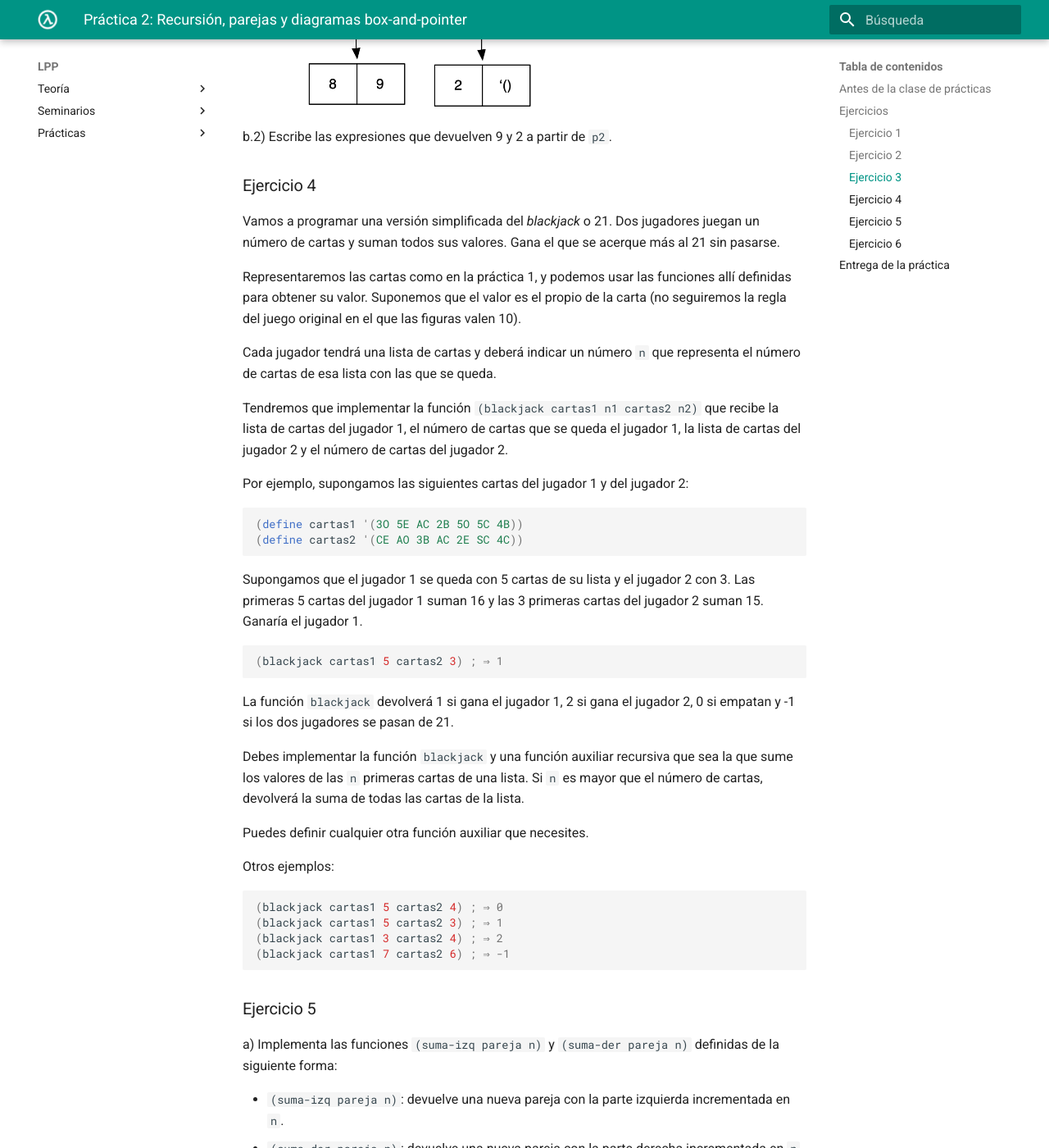
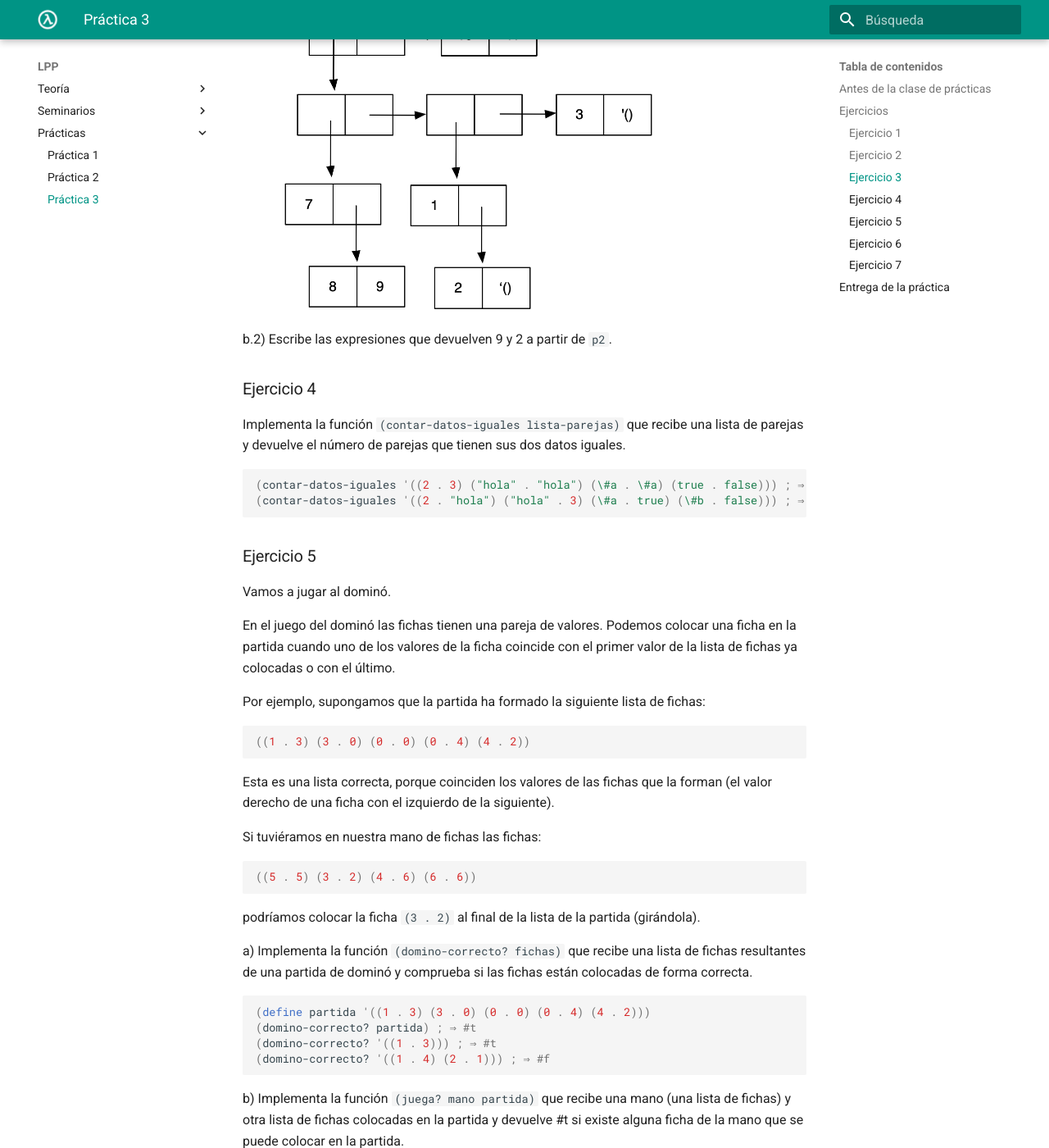
Before and after one commit to domingogallardo/apuntes-lpp, an MkDocs documentation site: the page built from docs/practicas/practica03/practica03.md, in a window 1280 px wide and 1400 px high, scrolled down 4774 px. Shown: the whole window at 82% size. Built offline with MkDocs 1.6.1 and Material for MkDocs 9.7.7, drawn with Linux system fonts in a browser that asks for light colours; some of the changed text lies outside the part shown.

Commit message:
Semana 3

````diff
--- a/docs/practicas/practica03/practica03.md
+++ b/docs/practicas/practica03/practica03.md
@@ -1,5 +1,5 @@
 
-# Práctica 2: Recursión, parejas y diagramas box-and-pointer
+# Práctica 3: Recursión, parejas y diagramas box-and-pointer
 
 ## Antes de la clase de prácticas ##
 
@@ -33,12 +33,14 @@ El siguiente programa muestra un ejemplo del uso de esta función:
 
 ```racket
 #lang racket
+(require rackunit)
 (require "lpp.rkt")
 
 (caja-puntero '(1 . 2))
-(caja-puntero '(1 . (2 . (3 . 4))))
-(caja-puntero '(1 2 3))
+(caja-puntero (cons 1 (cons 2 (cons 3 4))))
+(caja-puntero (list 1 2 3))
 (caja-puntero '((1 2) . 2))
+(caja-puntero '(1 (2 3) 4))
 ```
 
 La siguiente imagen muestra la ejecución del programa en el DrRacket.
@@ -169,7 +171,8 @@ caso contrario. Suponemos listas de 1 o más elementos.
 
 a.1) Dado el siguiente _box & pointer_, escribe la expresión en Scheme
 que define `p1` usando el mínimo número de llamadas a `list` y
-`cons`. No debes utilizar expresiones con `quote`.
+`cons`. No debes utilizar expresiones con `quote`. Puedes usar la
+función gráfica `caja-puntero` para comprobar si tu solución es correcta.
 
 <img src="imagenes/box-and-pointer.png" width="400px"/>
 
@@ -184,60 +187,67 @@ b.2) Escribe las expresiones que devuelven 9 y 2 a partir de `p2`.
 
 ### Ejercicio 4 ###
 
-Vamos a programar una versión simplificada del _blackjack_
-o 21. Dos jugadores juegan un número de cartas y suman todos sus
-valores. Gana el que se acerque más al 21 sin pasarse.
+Implementa la función `(contar-datos-iguales lista-parejas)` que recibe una lista de parejas
+y devuelve el número de parejas que tienen sus dos datos iguales.
 
-Representaremos las cartas como en la práctica 1, y podemos usar las
-funciones allí definidas para obtener su valor. Suponemos que el valor
-es el propio de la carta (no seguiremos la regla del juego original en
-el que las figuras valen 10).
-
-Cada jugador tendrá una lista de cartas y deberá indicar un número `n`
-que representa el número de cartas de esa lista con las que se queda.
-
-Tendremos que implementar la función `(blackjack cartas1 n1 cartas2 n2)`
-que recibe la lista de cartas del jugador 1, el número de cartas que
-se queda el jugador 1, la lista de cartas del jugador 2 y el número de cartas
-del jugador 2.
-
-Por ejemplo, supongamos las siguientes cartas del jugador 1 y del
-jugador 2:
 
 ```racket
-(define cartas1 '(3O 5E AC 2B 5O 5C 4B))
-(define cartas2 '(CE AO 3B AC 2E SC 4C))
+(contar-datos-iguales '((2 . 3) ("hola" . "hola") (\#a . \#a) (true . false))) ; ⇒ 2
+(contar-datos-iguales '((2 . "hola") ("hola" . 3) (\#a . true) (\#b . false))) ; ⇒ 0
 ```
 
-Supongamos que el jugador 1 se queda con 5 cartas de su lista y el
-jugador 2 con 3. Las primeras 5 cartas del jugador 1 suman 16 y las 3
-primeras cartas del jugador 2 suman 15. Ganaría el jugador 1.
+### Ejercicio 5 ###
+
+Vamos a jugar al dominó.
+
+En el juego del dominó las fichas tienen una pareja de
+valores. Podemos colocar una ficha en la partida cuando uno de los
+valores de la ficha coincide con el primer valor de la lista de fichas
+ya colocadas o con el último.
+
+Por ejemplo, supongamos que la partida ha formado la siguiente lista de fichas:
 
 ```racket
-(blackjack cartas1 5 cartas2 3) ; ⇒ 1
+((1 . 3) (3 . 0) (0 . 0) (0 . 4) (4 . 2))
 ```
 
-La función `blackjack` devolverá 1 si gana el jugador 1, 2 si gana el
-jugador 2, 0 si empatan y -1 si los dos jugadores se pasan de 21.
+Esta es una lista correcta, porque coinciden los valores de las fichas
+que la forman (el valor derecho de una ficha con el izquierdo de la
+siguiente).
 
-Debes implementar la función `blackjack` y una función auxiliar
-recursiva que sea la que sume los valores de las `n` primeras cartas
-de una lista. Si `n` es mayor que el número de cartas, devolverá la
-suma de todas las cartas de la lista.
-
-Puedes definir cualquier otra función auxiliar que necesites.
-
-Otros ejemplos:
+Si tuviéramos en nuestra mano de fichas las fichas:
 
 ```racket
-(blackjack cartas1 5 cartas2 4) ; ⇒ 0
-(blackjack cartas1 5 cartas2 3) ; ⇒ 1
-(blackjack cartas1 3 cartas2 4) ; ⇒ 2
-(blackjack cartas1 7 cartas2 6) ; ⇒ -1
+((5 . 5) (3 . 2) (4 . 6) (6 . 6))
+```
+
+podríamos colocar la ficha `(3 . 2)` al final de la lista de la partida (girándola).
+
+a) Implementa la función `(domino-correcto? fichas)` que recibe una lista
+de fichas resultantes de una partida de dominó y comprueba si
+las fichas están colocadas de forma correcta.
+
+```racket
+(define partida '((1 . 3) (3 . 0) (0 . 0) (0 . 4) (4 . 2)))
+(domino-correcto? partida) ; ⇒ #t
+(domino-correcto? '((1 . 3))) ; ⇒ #t
+(domino-correcto? '((1 . 4) (2 . 1))) ; ⇒ #f
+```
+
+b) Implementa la función `(juega? mano partida)` que recibe una mano
+(una lista de fichas) y otra lista de fichas colocadas en la partida y
+devuelve #t si existe alguna ficha de la mano que se puede colocar en
+la partida.
+
+```
+(define mano '((5 . 5) (3 . 2) (4 . 6) (6 . 6)))
+(juega? mano partida) ; ⇒ #t - podría poner la ficha (3 . 2)
+(juega? mano '((0 . 0))) ; ⇒ #f
+(juega? mano '((0 . 0) (0 . 1))) ; ⇒ #f
 ```
 
 
-### Ejercicio 5 ###
+### Ejercicio 6 ###
 
 a) Implementa las funciones `(suma-izq pareja n)` y `(suma-der pareja n)`
 definidas de la siguiente forma:
@@ -268,7 +278,22 @@ Ejemplos:
 (suma-impares-pares '(3 1 5))           ; ⇒ (9 . 0)
 ```
 
-### Ejercicio 6 ###
+c) Recuerda la función `(veces lista id)` que vimos en teoría:
+
+```racket
+(define (veces lista id)
+  (cond
+    ((null? lista) 0)
+    ((equal? (first lista) id) (+ 1 (veces (rest lista) id)))
+    (else (veces (rest lista) id))))
+
+(veces '(a b a a b b) 'a) ; ⇒ 3
+```
+
+Reescribe la función `(veces lista id)` para que solo aparezca una
+llamada recursiva en su código.
+
+### Ejercicio 7 ###
 
 Implementa la función recursiva `(cadena-mayor lista)` que recibe un
 lista de cadenas y devuelve una pareja con la cadena de mayor longitud
@@ -290,7 +315,7 @@ cadena vacía y un 0 (la longitud de la cadena vacía).
 ## Entrega de la práctica
 
 Sube la solución de los ejercicios al cuestionario de Moodle Entrega
-práctica 2 hasta el domingo 20 de febrero a las 21:00 h.
+práctica 3 hasta el domingo 20 de febrero a las 21:00 h.
 
 Tal y como hemos comentado al comienzo de la práctica, debes incluir
 casos de prueba en todo el código que escribas.
--- a/mkdocs.yml
+++ b/mkdocs.yml
@@ -17,7 +17,7 @@ nav:
 - 'Prácticas':
     - 'Práctica 1': 'practicas/practica01/practica01.md'
     - 'Práctica 2': 'practicas/practica02/practica02.md'
-#    - 'Práctica 3': 'practicas/practica03/practica03.md'
+    - 'Práctica 3': 'practicas/practica03/practica03.md'
 #    - 'Práctica 4': 'practicas/practica04/practica04.md'
 #    - 'Práctica 5': 'practicas/practica05/practica05.md'
 #    - 'Práctica 6': 'practicas/practica06/practica06.md'
````
Also changed, not shown: docs/practicas/practica03/imagenes/programa-caja-puntero.png, 1 other file.
